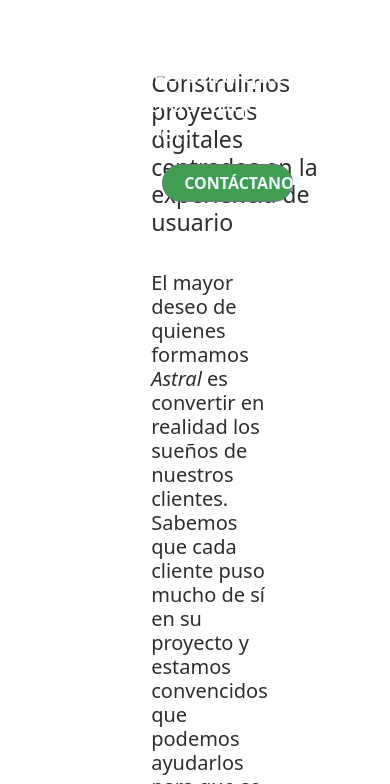
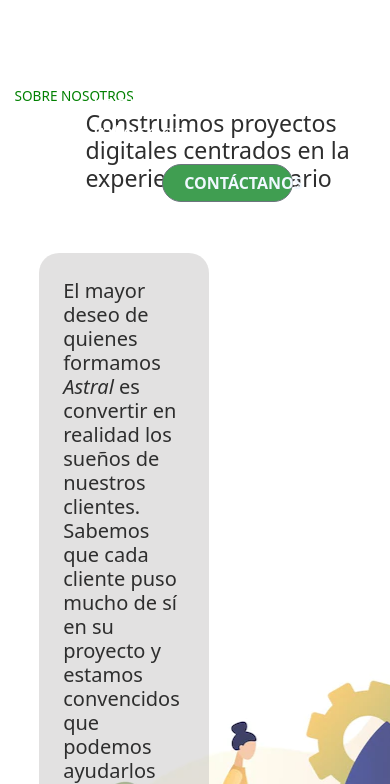
Before and after one commit to JuanfranciscoFioretti/ASTRAL, a plain HTML site: page index.html in a window 390 px wide. Shown: the part 640-1424 px from the top of the page. Drawn offline with nearby package versions, Linux system fonts and the light colour scheme; files that its build step writes are made by us from their sources.

Commit message:
seccion despegue en vista movil

```diff
--- a/index.html
+++ b/index.html
@@ -32,6 +32,7 @@
                     <div class="text-center container" id="despegar">
                         <div class="row rowdesp">
                             <div class="contendespegar">
+                                <p class="pdespeg">SOBRE NOSOTROS</p>
                                 <h3 class="hdespegar">Construimos proyectos digitales centrados en la<br> experiencia de usuario</h3>
                                 <h5 class="cincodespegar">El mayor deseo de quienes formamos <i>Astral</i> es convertir en realidad los sueños de nuestros clientes. Sabemos que cada cliente puso mucho de sí en su proyecto y estamos convencidos que podemos ayudarlos para que se destaquen y desarrollen <br> su potencial </h5>
                                 <button class="btn btn-success" id="botonDownl">Download CV</button>
--- a/style.scss
+++ b/style.scss
@@ -42,8 +42,12 @@ header {
                 margin-top: 35.4em;
                 width: 101.5%;
                     #despegar {
-                        background-color: rgb(60, 109, 150);
                         background-color: white;
+                        background-image: url("img/fondo-nave.webp");
+                        background-repeat: no-repeat;
+                            img {
+                                padding-left: -2em;
+                            }
                             .hdespegar {
                                 color: rgb(46, 46, 46);
                                 text-align: left;
@@ -56,7 +60,9 @@ header {
                                 font-style: bold;
                             }
                     }
-
+                    p {
+                        width: 95%;
+                    }
                     .rowdef {
                         background-color: rgb(60, 109, 150);
                         h2 {
@@ -68,7 +74,7 @@ header {
                         background-color: rgb(60, 109, 150);
                         .nuestros {
                             height: 13em;
-                            width: 16em;
+                            width: 15em;
                             border-radius: 5em;
                             margin-top: 1em;
                             margin-bottom: 0em;
@@ -99,7 +105,7 @@ header {
         width: 101% !important;
         #mainContainer {
             height: 80%;
-            background-color: rgba(70, 97, 118, 0.79) !important;
+            background-color: rgba(99, 126, 146, 0.79) !important;
             margin-right: 1.2em;
             margin-left: 0.4em;
             margin-bottom: 1em !important;
@@ -128,19 +134,37 @@ header {
             #despegar{
                 padding-top: 7em;
                 padding-bottom: 8em;
-                margin-top: 1em !important;
+                margin-top: 8em !important;
                 margin-right: -0.2em;
+                background-position: bottom left;
                 .contendespegar {
-                    padding-left: 10em;
+                    padding-left: 3em;
+                    margin-top: -6em;
+                    .pdespeg {
+                       color: green;
+                       margin-left: -9.3em;
+                       margin-bottom: 0.2em;
+                       font-size: 85%;
+                        text-shadow: 1em;
+                    }
                     .hdespegar {
                         width: 80%;
+                        margin-left: 2em;
+                        margin-bottom: 1em;
                     }
                     .cincodespegar {
                         padding-top: 0.5em;
+                        padding-bottom: 1.3em;
+                        padding-right: 1.1em;
+                        padding-left: 1.2em;
+                        margin-left: 1;
+                        margin-top: 3em;
+                        border-radius: 1em;
                         width: 76%;
+                        background-color: rgba(175, 172, 172, 0.365);
                     }
                     #botonDownl {
-                        margin-left: -13.9em !important;
+                        margin-left: -23.1em !important;
                         margin-top: 5em;
                     }
                 }
```
Also changed, not shown: img/fondo-nave.webp (added), style.css, style.min.css.
